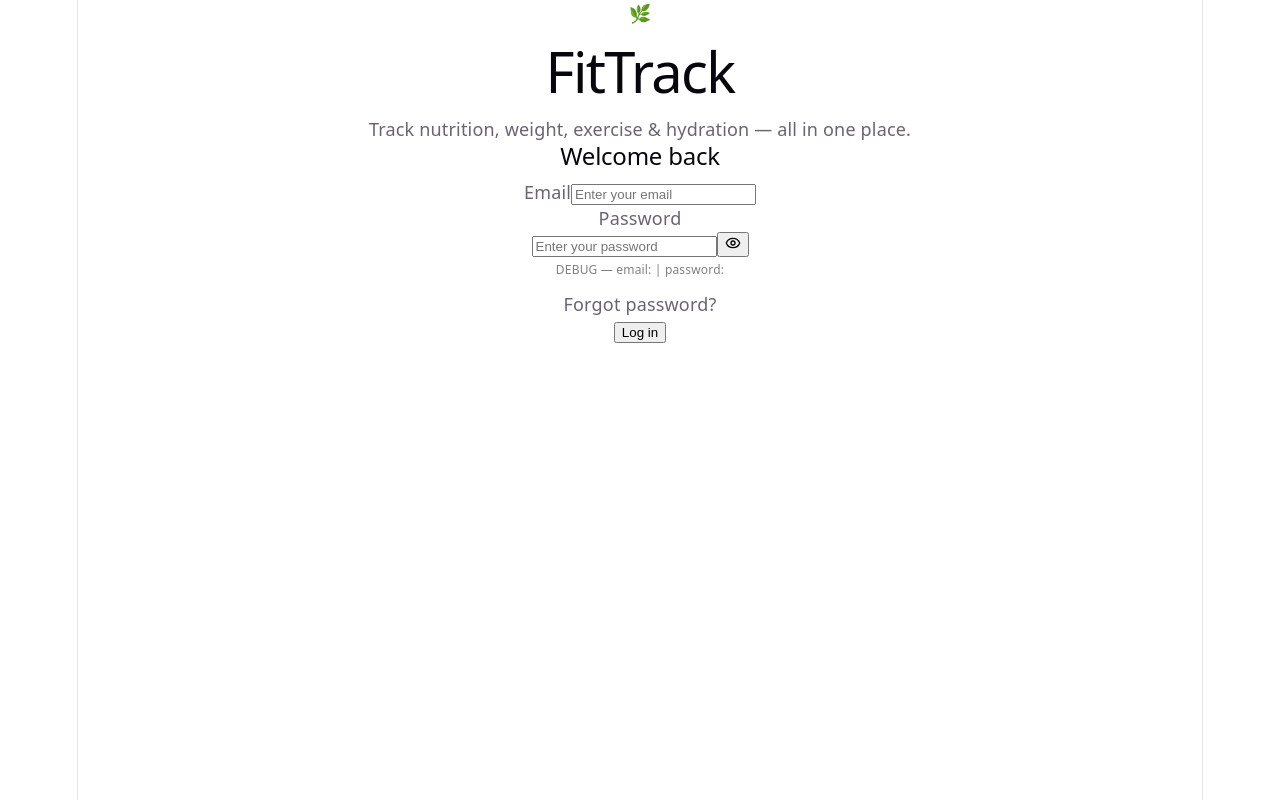
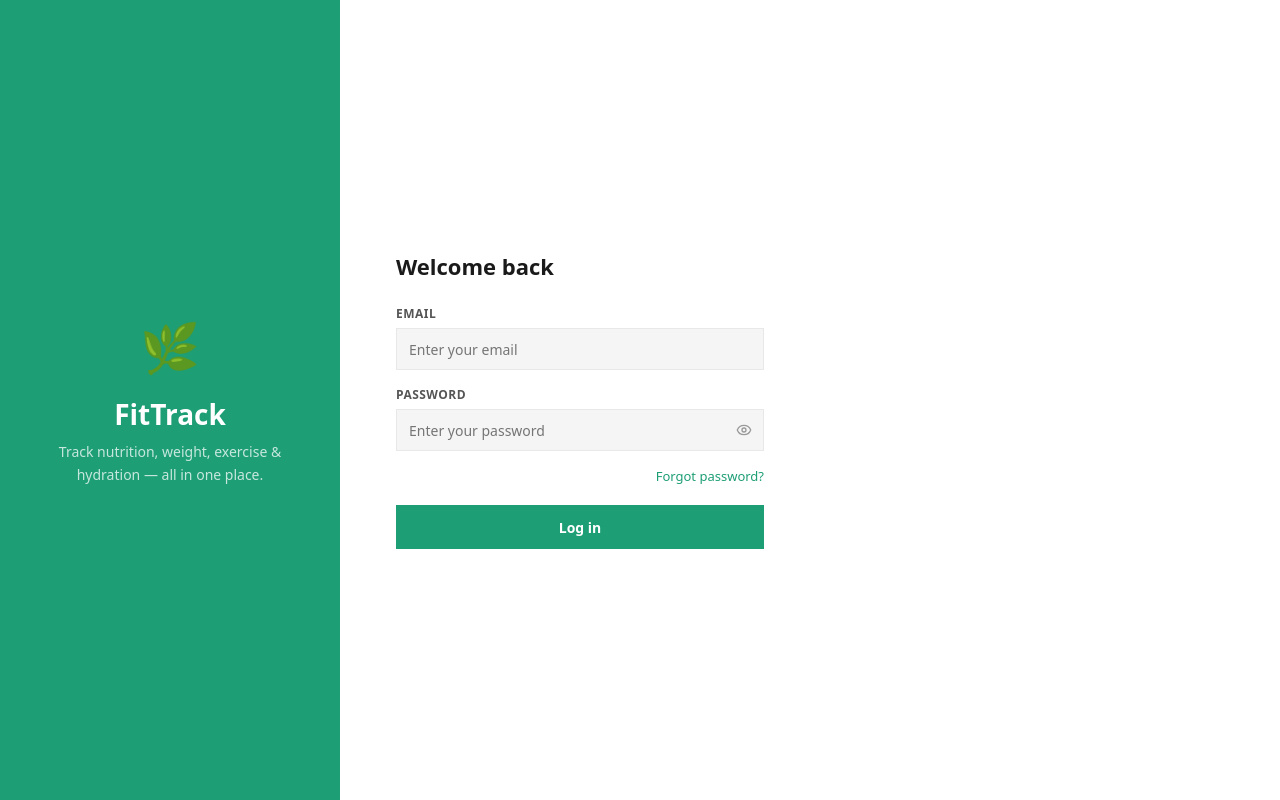
Before and after one commit to myz1993/fittrack, a React (Vite) app: page / in a window 1280 px wide. Built offline with nearby package versions, Linux system fonts and the light colour scheme.

Commit message:
Add login page styles and remove debug output

```diff
--- /dev/null
+++ b/src/components/LoginPage.css
@@ -0,0 +1,207 @@
+:root {
+  --green: #1D9E75;
+  --green-light: #E1F5EE;
+  --green-border: #9FE1CB;
+  --green-dark: #0F6E56;
+  --red: #E24B4A;
+  --text: #1a1a1a;
+  --text-2: #555;
+  --text-3: #999;
+  --border: #e8e8e8;
+}
+
+/* ── Page layout ── */
+
+.login-page {
+  display: flex;
+  min-height: 100vh;
+}
+
+.login-left {
+  width: 340px;
+  flex-shrink: 0;
+  background: var(--green);
+  display: flex;
+  flex-direction: column;
+  align-items: center;
+  justify-content: center;
+  padding: 40px;
+}
+
+.login-logo {
+  font-size: 48px;
+  margin-bottom: 16px;
+}
+
+.login-brand {
+  font-size: 28px;
+  font-weight: 600;
+  color: #fff;
+  margin-bottom: 8px;
+}
+
+.login-tagline {
+  font-size: 14px;
+  color: rgba(255, 255, 255, 0.75);
+  text-align: center;
+  line-height: 1.6;
+}
+
+.login-right {
+  flex: 1;
+  display: flex;
+  flex-direction: column;
+  justify-content: center;
+  padding: 48px 56px;
+  max-width: 480px;
+}
+
+.login-title {
+  font-size: 22px;
+  font-weight: 600;
+  color: var(--text);
+  margin-bottom: 24px;
+}
+
+/* ── Error banner ── */
+
+.error-banner {
+  display: flex;
+  align-items: center;
+  gap: 8px;
+  background: #FEF0F0;
+  border: 1px solid #F5C6C6;
+  padding: 10px 14px;
+  margin-bottom: 16px;
+  color: #A32D2D;
+  font-size: 13px;
+  font-weight: 500;
+}
+
+/* ── Form fields ── */
+
+.field {
+  margin-bottom: 16px;
+}
+
+.field-label {
+  display: block;
+  font-size: 12px;
+  font-weight: 600;
+  color: var(--text-2);
+  text-transform: uppercase;
+  letter-spacing: 0.04em;
+  margin-bottom: 6px;
+}
+
+.field-input {
+  width: 100%;
+  height: 42px;
+  background: #f5f5f5;
+  border: 1px solid var(--border);
+  padding: 0 12px;
+  font-size: 14px;
+  color: var(--text);
+  outline: none;
+  transition: border-color 0.15s;
+}
+
+.field-input:focus {
+  border-color: var(--green);
+  background: #fff;
+}
+
+.field-input--error {
+  border-color: var(--red);
+  background: #FEF0F0;
+}
+
+.field-error {
+  display: block;
+  font-size: 12px;
+  color: var(--red);
+  margin-top: 4px;
+}
+
+/* ── Password toggle ── */
+
+.field-input-wrapper {
+  position: relative;
+}
+
+.field-input-wrapper .field-input {
+  padding-right: 42px;
+}
+
+.toggle-password {
+  position: absolute;
+  right: 12px;
+  top: 50%;
+  transform: translateY(-50%);
+  background: none;
+  border: none;
+  cursor: pointer;
+  color: var(--text-3);
+  display: flex;
+  align-items: center;
+  padding: 0;
+}
+
+/* ── Forgot password ── */
+
+.forgot-password {
+  text-align: right;
+  font-size: 13px;
+  color: var(--green);
+  cursor: pointer;
+  margin-bottom: 20px;
+}
+
+/* ── Login button ── */
+
+.login-btn {
+  width: 100%;
+  height: 44px;
+  background: var(--green);
+  color: #fff;
+  font-size: 14px;
+  font-weight: 600;
+  border: none;
+  cursor: pointer;
+  transition: background 0.15s;
+}
+
+.login-btn:hover:not(:disabled) {
+  background: var(--green-dark);
+}
+
+.login-btn:disabled {
+  opacity: 0.7;
+  cursor: not-allowed;
+}
+
+.login-btn--error {
+  background: var(--red);
+}
+
+.login-btn--error:hover:not(:disabled) {
+  background: #c73e3d;
+}
+
+/* ── Mobile ── */
+
+@media (max-width: 640px) {
+  .login-page {
+    flex-direction: column;
+  }
+
+  .login-left {
+    width: 100%;
+    padding: 32px 24px;
+  }
+
+  .login-right {
+    padding: 32px 24px;
+    max-width: 100%;
+  }
+}
--- a/src/components/LoginPage.tsx
+++ b/src/components/LoginPage.tsx
@@ -1,5 +1,6 @@
 import { useState } from 'react'
 import { Eye, EyeOff, AlertTriangle } from 'lucide-react'
+import './LoginPage.css'
 
 const FAKE_USER = { email: "test@example.com", password: "password123" }
 
@@ -25,6 +26,7 @@ function LoginPage() {
 
   async function handleSubmit() {
     const newErrors = { email: "", password: "" }
+    setServerError("")
 
     if (email === "") {
       newErrors.email = "This field is required."
@@ -113,10 +115,6 @@ function LoginPage() {
           </div>
         </div>
 
-        <div style={{ fontSize: '12px', color: 'gray', marginBottom: '8px' }}>
-          DEBUG — email: {email} | password: {password}
-        </div>
-
         <div className="forgot-password">Forgot password?</div>
 
         <button
--- a/src/index.css
+++ b/src/index.css
@@ -1,111 +1,20 @@
-:root {
-  --text: #6b6375;
-  --text-h: #08060d;
-  --bg: #fff;
-  --border: #e5e4e7;
-  --code-bg: #f4f3ec;
-  --accent: #aa3bff;
-  --accent-bg: rgba(170, 59, 255, 0.1);
-  --accent-border: rgba(170, 59, 255, 0.5);
-  --social-bg: rgba(244, 243, 236, 0.5);
-  --shadow:
-    rgba(0, 0, 0, 0.1) 0 10px 15px -3px, rgba(0, 0, 0, 0.05) 0 4px 6px -2px;
-
-  --sans: system-ui, 'Segoe UI', Roboto, sans-serif;
-  --heading: system-ui, 'Segoe UI', Roboto, sans-serif;
-  --mono: ui-monospace, Consolas, monospace;
-
-  font: 18px/145% var(--sans);
-  letter-spacing: 0.18px;
-  color-scheme: light dark;
-  color: var(--text);
-  background: var(--bg);
-  font-synthesis: none;
-  text-rendering: optimizeLegibility;
-  -webkit-font-smoothing: antialiased;
-  -moz-osx-font-smoothing: grayscale;
-
-  @media (max-width: 1024px) {
-    font-size: 16px;
-  }
-}
-
-@media (prefers-color-scheme: dark) {
-  :root {
-    --text: #9ca3af;
-    --text-h: #f3f4f6;
-    --bg: #16171d;
-    --border: #2e303a;
-    --code-bg: #1f2028;
-    --accent: #c084fc;
-    --accent-bg: rgba(192, 132, 252, 0.15);
-    --accent-border: rgba(192, 132, 252, 0.5);
-    --social-bg: rgba(47, 48, 58, 0.5);
-    --shadow:
-      rgba(0, 0, 0, 0.4) 0 10px 15px -3px, rgba(0, 0, 0, 0.25) 0 4px 6px -2px;
-  }
-
-  #social .button-icon {
-    filter: invert(1) brightness(2);
-  }
-}
-
-#root {
-  width: 1126px;
-  max-width: 100%;
-  margin: 0 auto;
-  text-align: center;
-  border-inline: 1px solid var(--border);
-  min-height: 100svh;
-  display: flex;
-  flex-direction: column;
+*, *::before, *::after {
   box-sizing: border-box;
+  margin: 0;
+  padding: 0;
 }
 
 body {
-  margin: 0;
+  font-family: system-ui, 'Segoe UI', Roboto, sans-serif;
+  -webkit-font-smoothing: antialiased;
+  color: #1a1a1a;
+  background: #fff;
 }
 
-h1,
-h2 {
-  font-family: var(--heading);
-  font-weight: 500;
-  color: var(--text-h);
+button {
+  font-family: inherit;
 }
 
-h1 {
-  font-size: 56px;
-  letter-spacing: -1.68px;
-  margin: 32px 0;
-  @media (max-width: 1024px) {
-    font-size: 36px;
-    margin: 20px 0;
-  }
+input {
+  font-family: inherit;
 }
-h2 {
-  font-size: 24px;
-  line-height: 118%;
-  letter-spacing: -0.24px;
-  margin: 0 0 8px;
-  @media (max-width: 1024px) {
-    font-size: 20px;
-  }
-}
-p {
-  margin: 0;
-}
-
-code,
-.counter {
-  font-family: var(--mono);
-  display: inline-flex;
-  border-radius: 4px;
-  color: var(--text-h);
-}
-
-code {
-  font-size: 15px;
-  line-height: 135%;
-  padding: 4px 8px;
-  background: var(--code-bg);
-}
```
